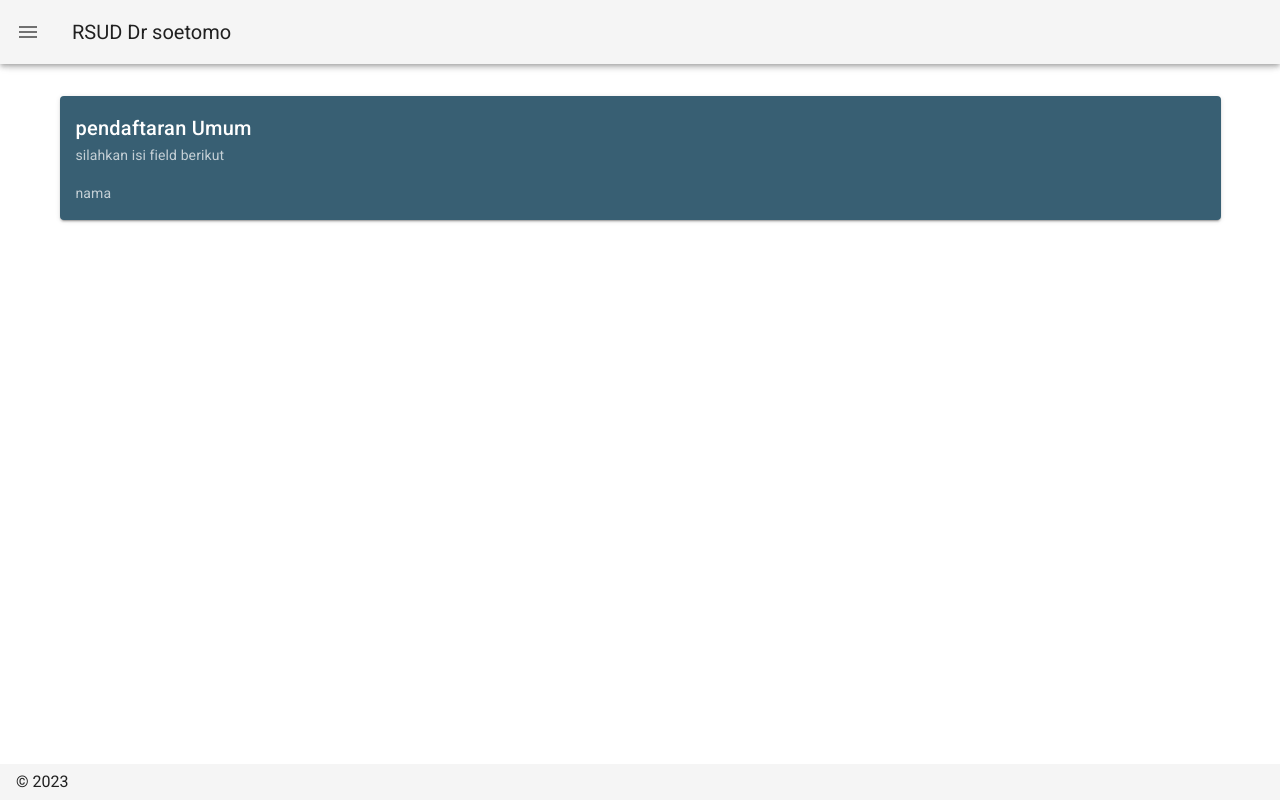
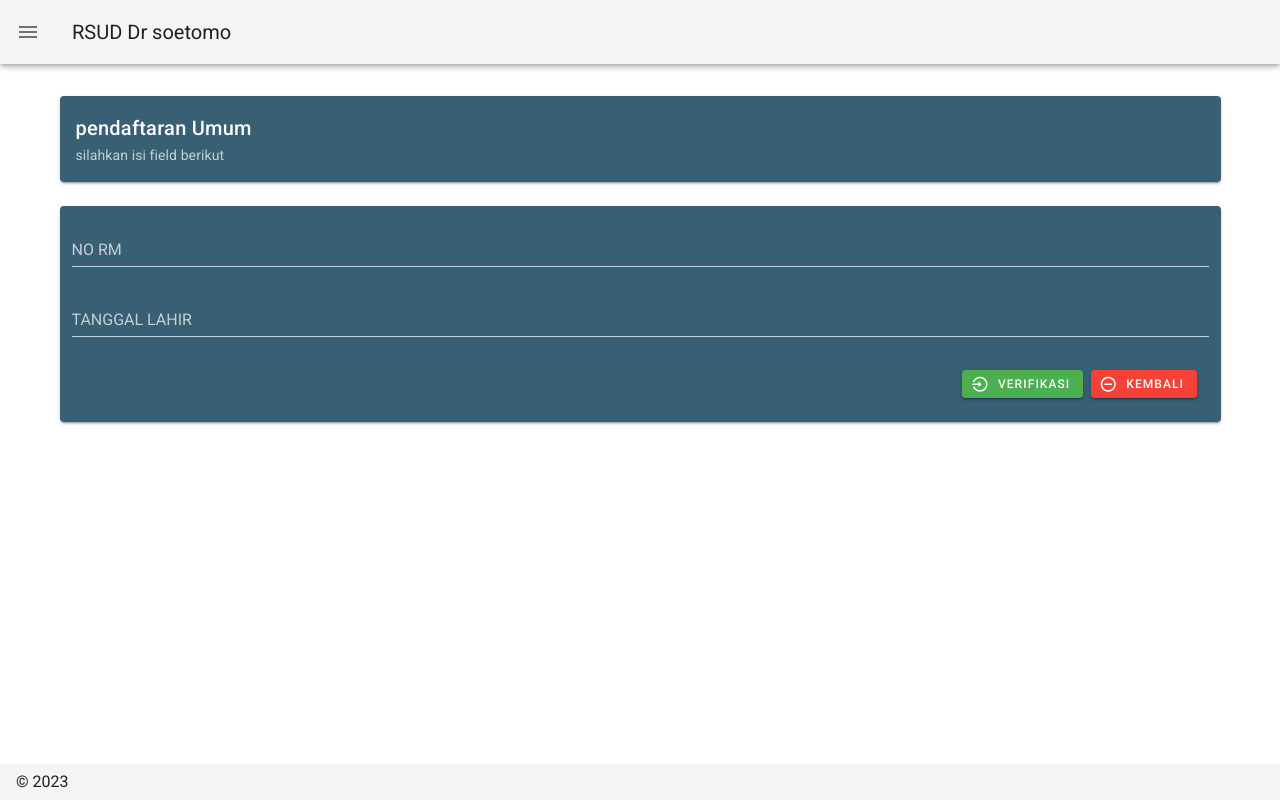
Before and after one commit to ogirians/nuxtmobile, a Nuxt app: page /umum in a window 1280 px wide. Built offline with nearby package versions, Linux system fonts and the light colour scheme.

Commit message:
halaman pendaftaran umum

```diff
--- a/pages/umum.vue
+++ b/pages/umum.vue
@@ -1,4 +1,6 @@
 <template>
+    <v-row>
+        <v-col cols="12">
             <v-card
             color="#385F73"
             dark
@@ -7,12 +9,105 @@
                     pendaftaran Umum
                 </v-card-title>
                 <v-card-subtitle>silahkan isi field berikut</v-card-subtitle>
-        <v-card-text>nama</v-card-text>
+                <!-- <v-card-text>nama</v-card-text> -->
             </v-card>
+        </v-col>
+        <v-col cols="12">
+            <v-card
+            color="#385F73"
+            dark
+            mt="5"
+            >
+                <!-- <v-card-title>
+                    Nama
+                </v-card-title> -->
+                <!-- <v-card-subtitle>No RM</v-card-subtitle> -->
+                <!-- <v-card-text>nama</v-card-text> -->
+                <v-container>
+                    <v-text-field
+                        label="NO RM"
+                    ></v-text-field>
+                    <v-dialog
+                        ref="dialog"
+                        v-model="modal"
+                        :return-value.sync="date"
+                        persistent
+                        width="290px"
+                    >
+                        <template v-slot:activator="{ on, attrs }">
+                            <v-text-field
+                                v-model="date"
+                                label="TANGGAL LAHIR"
+                                readonly
+                                v-bind="attrs"
+                                v-on="on"
+                            ></v-text-field>
+                        </template>
+                        <v-date-picker
+                            v-model="date"
+                            scrollable
+                            color="#385F73"
+                            >
+                            <v-spacer></v-spacer>
+                            <v-btn
+                                text
+                                color="primary"
+                                @click="modal = false"
+                            >
+                                Cancel
+                            </v-btn>
+                            <v-btn
+                                text
+                                color="primary"
+                                @click="$refs.dialog.save(date)"
+                            >
+                                OK
+                            </v-btn>
+                        </v-date-picker>
+                    </v-dialog>
+
+                    <v-row class="justify-end my-3 mx-3">
+                        <!-- <v-col cols="12"> -->
+                            <NuxtLink to="/">
+                                <v-btn color="green" class="mx-2" small>
+                                <v-icon
+                                    dark
+                                    left
+                                >
+                                    mdi mdi-location-enter
+                                </v-icon>
+                                Verifikasi
+                                </v-btn>
+                            </NuxtLink>
+                            <NuxtLink to="/">
+                                <v-btn color="red" small>
+                                    <v-icon
+                                    dark
+                                    left
+                                    >
+                                    mdi mdi-minus-circle-outline
+                                    </v-icon>
+                                    Kembali
+                                </v-btn>
+                            </NuxtLink>
+                        <!-- </v-col> -->
+                    </v-row>
+                </v-container>
+            </v-card>
+        </v-col>
+    </v-row>
+
 </template>
 
 <script>
 export default{
-
+    data(){
+        return {
+            date: '',
+            menu: false,
+            modal: false,
+            menu2: false,
+        }
+    }
 }
 </script>
```
Also changed, not shown: pages/index.vue (indentation only). Lines whose indentation alone changed are shown as unchanged.
